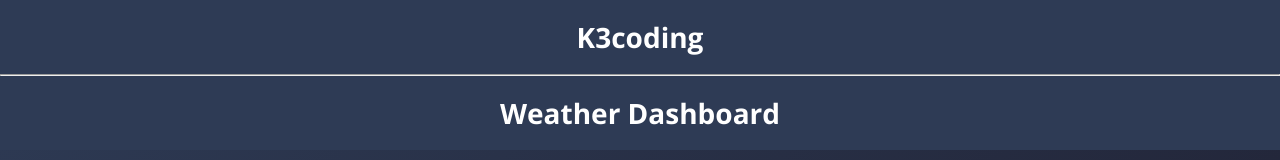
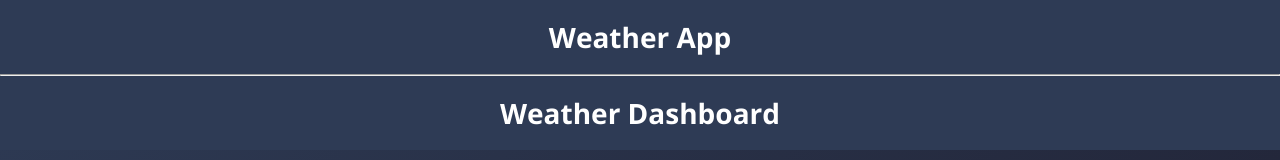
Before and after one commit to Vishallokhande8788/SkyCast, a website built with Vite: page index.html in a window 1280 px wide. Shown: the top 160 px of the page. Built offline with nearby package versions, Linux system fonts and the light colour scheme.

Commit message:
add title icon

```diff
--- a/index.html
+++ b/index.html
@@ -3,13 +3,14 @@
 <html lang="en">
   <head>
     <meta charset="utf-8" />
-    <title>Weather App Project JavaScript | k3coding</title>
+    <link rel="shortcut icon" href="weather app.png" type="image/x-icon" />
+    <title>Weather App </title>
     <link rel="stylesheet" href="style.css" />
     <meta name="viewport" content="width=device-width, initial-scale=1.0" />
     <script src="script.js" defer></script>
   </head>
   <body>
-    <h1>K3coding</h1>
+    <h1>Weather App</h1>
     <hr />
     <h1>Weather Dashboard</h1>
     <div class="container">
```
Also changed, not shown: public/weather app.png (added).
